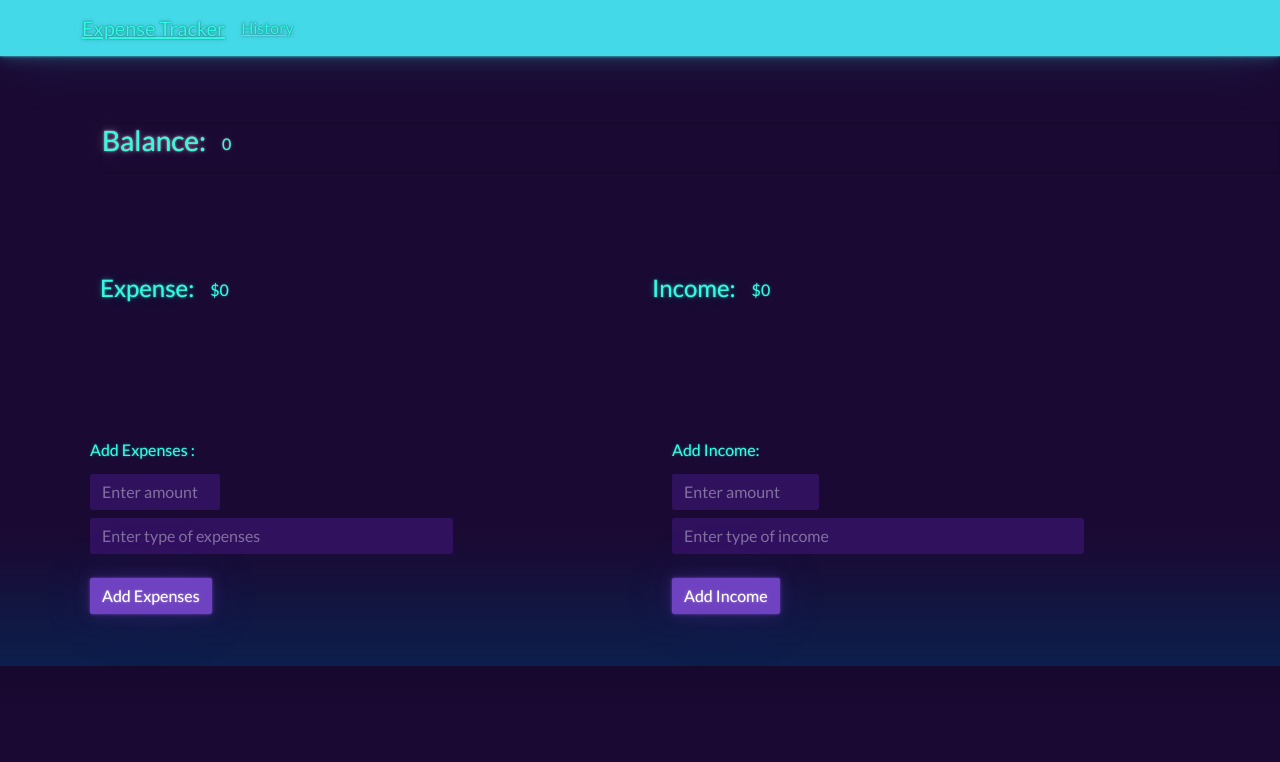
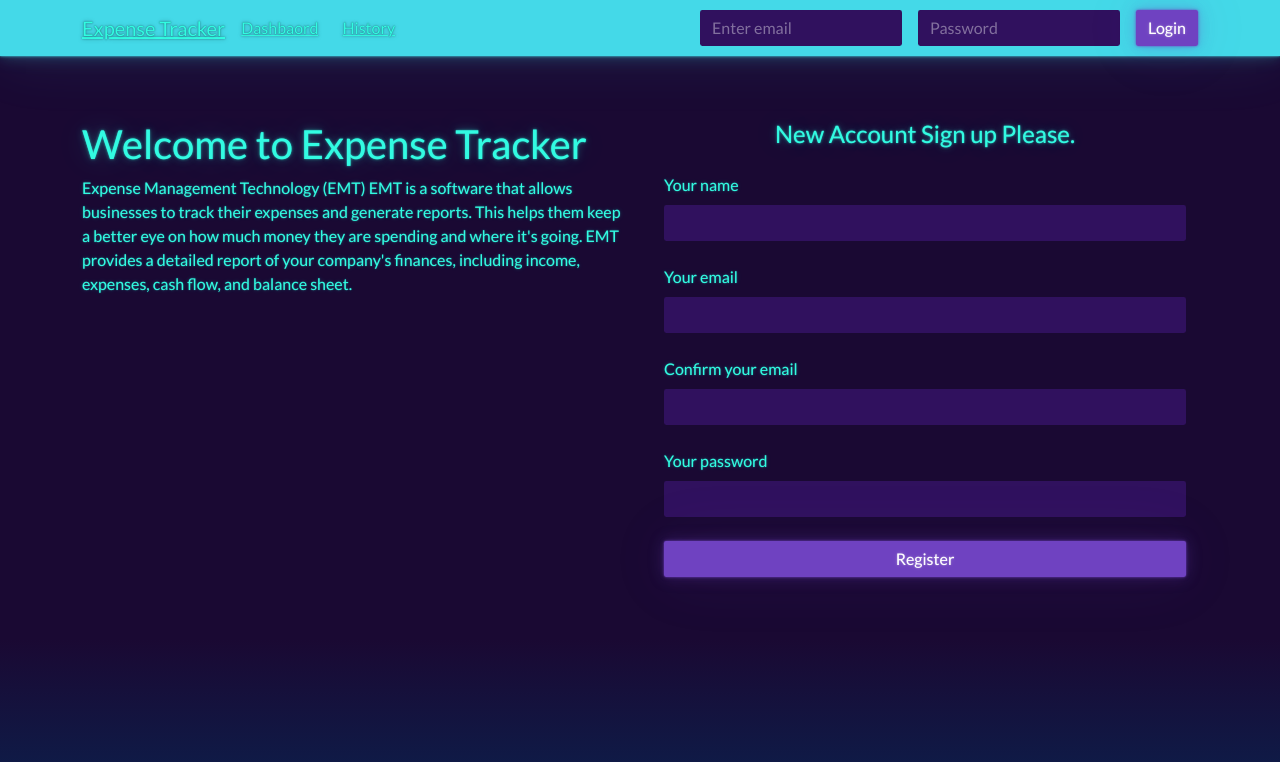
Before and after one commit to Fun-With-React/Expense-Tracker, a React (Create React App) app in the folder frontend/: page / in a window 1280 px wide. Shown: the top 762 px of the page. Built offline with nearby package versions, Linux system fonts and the light colour scheme.

Commit message:
added:Comp Login/Register/Guest

```diff
--- a/frontend/src/App.js
+++ b/frontend/src/App.js
@@ -1,24 +1,22 @@
-
-import { BrowserRouter as Router,Route, Routes } from "react-router-dom";
+import { BrowserRouter as Router, Route, Routes } from "react-router-dom";
+import Guest from "./components/Guest";
 
 import Header from "./components/Header";
 import History from "./components/History";
 
-
 import Home from "./components/Home";
-
 
 function App() {
   return (
     <>
       <Router>
-   <Header/>
+        <Header />
         <main className="py-3">
           <Routes>
-    <Route path="/" element={<Home/>} />
+            <Route path="/" element={<Guest />} />
+            <Route path="/dashboard" element={<Home />} />
             <Route path="/history" element={<History />} />
           </Routes>
-
         </main>
       </Router>
     </>
--- /dev/null
+++ b/frontend/src/components/Guest.js
@@ -0,0 +1,22 @@
+import { Col, Container, Row } from "react-bootstrap";
+import Register from "./Register";
+
+const Guest = () => {
+  return (
+    <>
+      <Container className="my-5 w-100">
+        <Row>
+          <Col sm={6}>
+            <h1>Welcome to Expense Tracker</h1>
+            <p>Expense Management Technology (EMT) EMT is a software that allows businesses to track their expenses and generate reports. This helps them keep a better eye on how much money they are spending and where it's going. EMT provides a detailed report of your company's finances, including income, expenses, cash flow, and balance sheet.</p>
+          </Col>
+          <Col className="p-0" sm={6}>
+            <Register />
+          </Col>
+        </Row>
+      </Container>
+    </>
+  );
+};
+
+export default Guest;
--- a/frontend/src/components/Header.js
+++ b/frontend/src/components/Header.js
@@ -1,26 +1,26 @@
-import React from 'react'
-import {Link} from 'react-router-dom'
-import {Navbar,Nav,Container} from 'react-bootstrap'
-
+import React from "react";
+import { Link } from "react-router-dom";
+import { Navbar, Nav, Container } from "react-bootstrap";
+import Login from "./Login";
 
 const Header = () => {
   return (
     <Navbar bg="light" expand="lg">
       <Container>
-    <Navbar.Brand >
-        <Link to ='/'>
-        Expense Tracker
-        </Link></Navbar.Brand>
+        <Navbar.Brand>
+          <Link to="/">Expense Tracker</Link>
+        </Navbar.Brand>
         <Navbar.Toggle aria-controls="basic-navbar-nav" />
         <Navbar.Collapse id="basic-navbar-nav">
-      <Nav className="me-auto">
-
+          <Nav className="me-auto gap-4">
+            <Link to="/dashboard"> Dashbaord </Link>
             <Link to="/history"> History </Link>
           </Nav>
+          <Login />
         </Navbar.Collapse>
       </Container>
     </Navbar>
-  )
-}
+  );
+};
 
-export default Header
+export default Header;
--- a/frontend/src/components/History.js
+++ b/frontend/src/components/History.js
@@ -11,11 +11,11 @@ const History = () => {
   const { expenses, income, listToHistory } = useSelector((state) => state.expenseSlice);
   const [list, setList] = useState(listToHistory);
 
-  let checkChange = [];
+  let selectChange = [];
   const getSelection = (selected) => {
-    checkChange.length = "";
-    if (!checkChange.length) {
-      checkChange.push(selected);
+    selectChange.length = "";
+    if (!selectChange.length) {
+      selectChange.push(selected);
     }
   };
 
@@ -24,18 +24,18 @@ const History = () => {
     let monthNumberList = new Date(list?.expense?.id || list?.income?.id).getMonth() + 1;
     let yearNumberList = new Date(list?.expense?.id || list?.income?.id).getFullYear();
 
-    if (checkChange[0] === "week") {
+    if (selectChange[0] === "week") {
       if (new Date().getFullYear() === yearNumberList && new Date().getMonth() + 1 === monthNumberList && new Date().getDate() - 20 <= dayNumberList) {
         return list;
       }
     }
 
-    if (checkChange[0] === "month") {
+    if (selectChange[0] === "month") {
       if ((new Date().getFullYear() === yearNumberList && new Date().getMonth() + 1 === monthNumberList) || new Date().getMonth() + 1 !== monthNumberList) {
         return list;
       }
     }
-    if (checkChange[0] === "year") {
+    if (selectChange[0] === "year") {
       if (new Date().getFullYear() !== yearNumberList || new Date().getFullYear() === yearNumberList) {
         return list;
       }
--- /dev/null
+++ b/frontend/src/components/Login.js
@@ -0,0 +1,27 @@
+import { Button, Form, Stack } from "react-bootstrap";
+
+const Login = () => {
+  const handleSubmit = (e) => {
+    e.preventDefault();
+    const formData = new FormData(e.target),
+      formDataObj = Object.fromEntries(formData.entries());
+    console.log(formDataObj);
+  };
+  return (
+    <Form onSubmit={handleSubmit}>
+      <Stack direction="horizontal" className="" gap={3}>
+        <Form.Group className="mb-0" controlId="formBasicEmail">
+          <Form.Control name="email" type="email" placeholder="Enter email" />
+        </Form.Group>
+        <Form.Group className="mb-0" controlId="formBasicPassword">
+          <Form.Control name="password" type="password" placeholder="Password" />
+        </Form.Group>
+        <Button variant="primary" type="submit">
+          Login
+        </Button>
+      </Stack>
+    </Form>
+  );
+};
+
+export default Login;
--- /dev/null
+++ b/frontend/src/components/Register.js
@@ -0,0 +1,47 @@
+import { Button, Col, Container, Form, FormControl, Row } from "react-bootstrap";
+
+const Register = () => {
+  const handleSubmit = (e) => {
+    e.preventDefault();
+    const formData = new FormData(e.target),
+      formDataObj = Object.fromEntries(formData.entries());
+    console.log(formDataObj);
+  };
+  return (
+    <Container className="w-100">
+      <Row>
+        <Col md="0">
+          <Form onSubmit={handleSubmit}>
+            <p className="h4 text-center mb-4">New Account Sign up Please.</p>
+            <Form.Label htmlFor="defaultFormRegisterNameEx" className="grey-text">
+              Your name
+            </Form.Label>
+            <FormControl name="name" type="text" id="defaultFormRegisterNameEx" className="form-control" />
+            <br />
+            <Form.Label htmlFor="defaultFormRegisterEmailEx" className="grey-text">
+              Your email
+            </Form.Label>
+            <FormControl type="email" id="defaultFormRegisterEmailEx" name="email" className="form-control" />
+            <br />
+            <Form.Label htmlFor="defaultFormRegisterConfirmEx" className="grey-text">
+              Confirm your email
+            </Form.Label>
+            <FormControl type="email" id="defaultFormRegisterConfirmEx" name="confirmEmail" className="form-control" />
+            <br />
+            <Form.Label htmlFor="defaultFormRegisterPasswordEx" className="grey-text">
+              Your password
+            </Form.Label>
+            <FormControl type="password" id="defaultFormRegisterPasswordEx" name="password" className="form-control" />
+            <div className="text-center mt-4">
+              <Button className="w-100" color="unique" type="submit">
+                Register
+              </Button>
+            </div>
+          </Form>
+        </Col>
+      </Row>
+    </Container>
+  );
+};
+
+export default Register;
--- a/package.json
+++ b/package.json
@@ -4,7 +4,7 @@
   "description": "my project",
   "main": "index.js",
   "scripts": {
-    "start": "node backend/server",
+    "start": "nodemon backend/server",
     "dev": "concurrently \"cd backend && npm run start\" \"cd frontend && npm start\" "
   },
   "repository": {
```
Also changed, not shown: frontend/src/bootstrap.css, 2 other files (tests, documents, lock files or other folders). Lines whose indentation alone changed are shown as unchanged.
